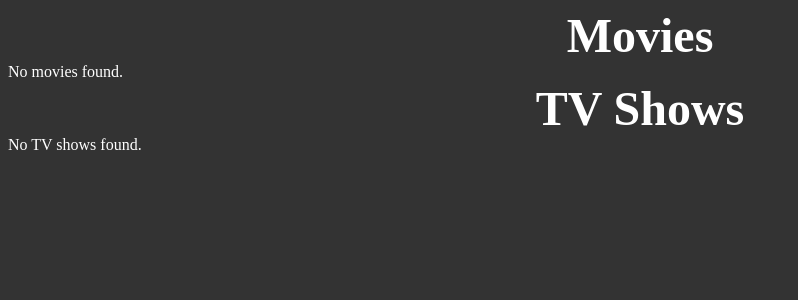
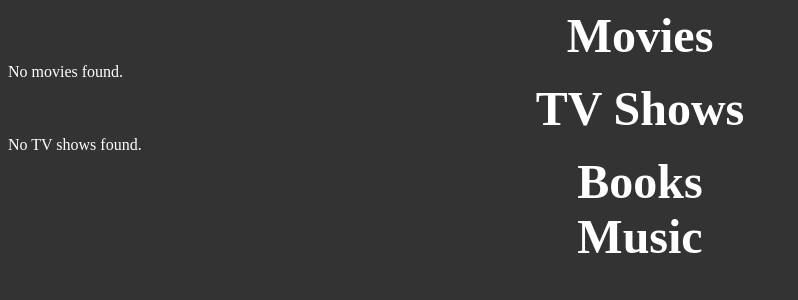
Before and after one commit to sunRyzen/Entertainment-Database, a PHP site: page /favorites.php in a window 1280 px wide. Shown: the top 300 px of the page, without its empty margins (0-798 px from the left). Run offline with PHP 8.4, Linux system fonts and the light colour scheme; data that the repository does not hold is empty.

Commit message:
Update favorites.php

```diff
--- a/capstone/favorites.php
+++ b/capstone/favorites.php
@@ -48,7 +48,11 @@
     echo "No TV shows found.";
   }
 
-  //start itunes and books code below. all you need to do is print out the results saved in your db. no need to make an extra connection, its already connected.
+echo "<h1 style='font-size: 48px;'>Books</h1>";
+  //start books code below. all you need to do is print out the results saved in your db. no need to make an extra connection, its already connected.
+
+echo "<h1 style='font-size: 48px;'>Music</h1>";
+  //start music code below. all you need to do is print out the results saved in your db. no need to make an extra connection, its already connected.
 
   $conn->close();
 ?>
```
